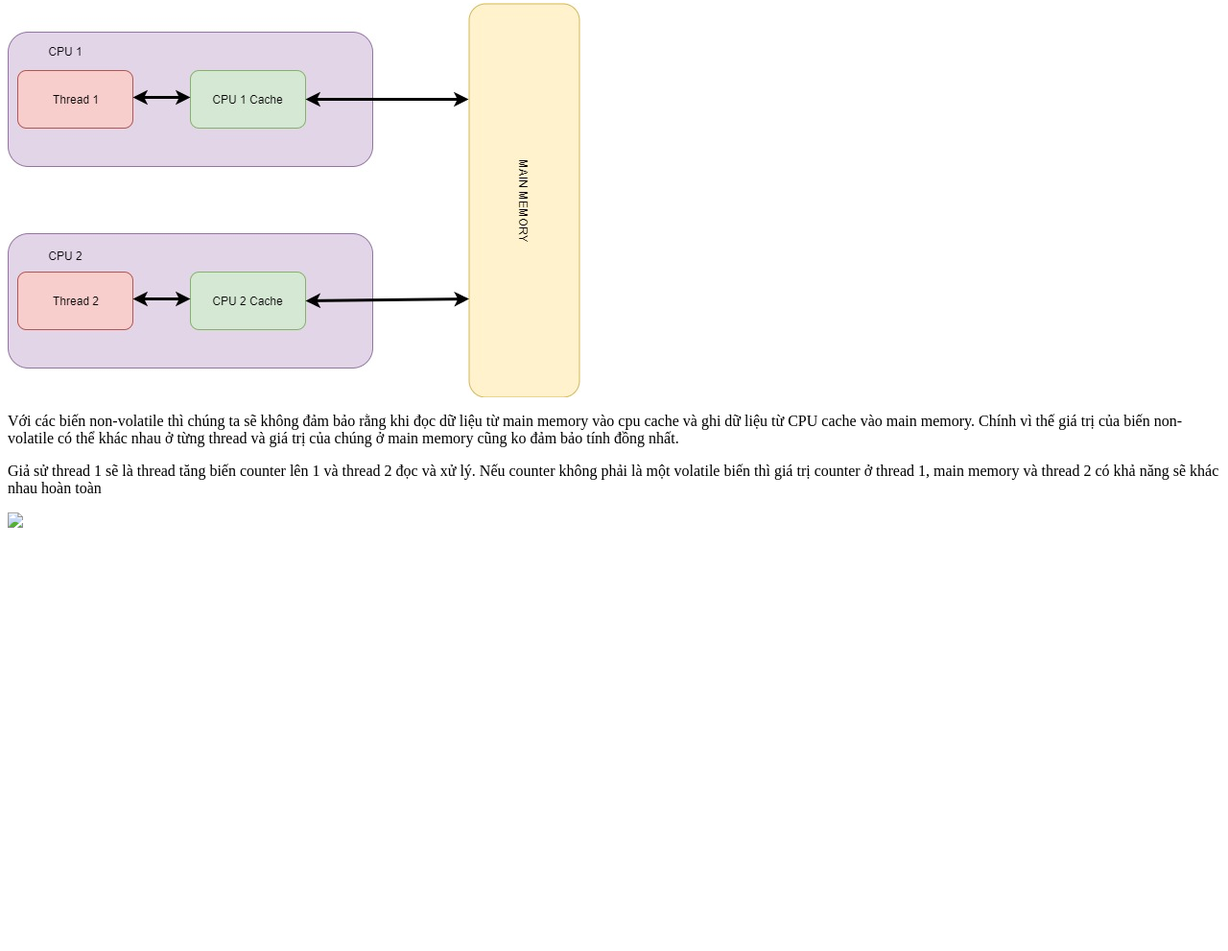
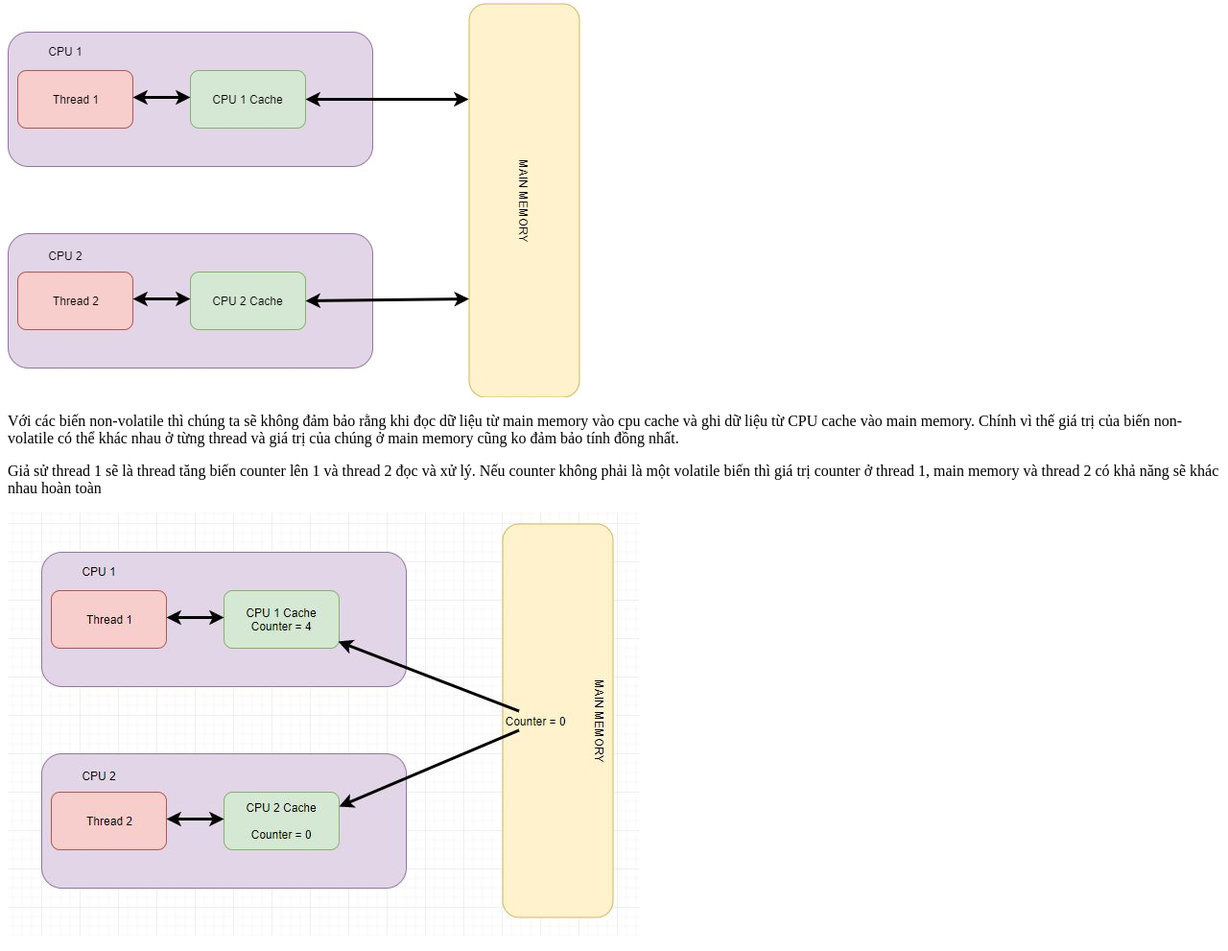
Before and after one commit to tuanhoc8/Embedded_InterviewT8, a plain HTML site: page Variable/Variable.html in a window 1280 px wide. Shown: the part 537-1528 px from the top of the page at 96% size. Before the commit the page ends 1103 px from the top, so only its background shows below. Drawn offline with Linux system fonts and the light colour scheme; files whose address does not match are found by name.

Commit message:
Update Variable.html

```diff
--- a/Variable/Variable.html
+++ b/Variable/Variable.html
@@ -29,6 +29,6 @@
             <p></p><img src="images/volatile1.jpg"></p>
             <p>Với các biến non-volatile thì chúng ta sẽ không đảm bảo rằng khi  đọc dữ liệu từ main memory vào cpu cache và ghi dữ liệu từ CPU cache vào main memory. Chính vì thế giá trị của biến non-volatile có thể khác nhau ở từng thread và giá trị của chúng ở main memory cũng ko đảm bảo tính đồng nhất.</p>
             <p>Giả sử thread 1 sẽ là thread tăng biến counter lên 1 và thread 2 đọc và xử lý. Nếu counter không phải là một volatile biến thì giá trị counter ở thread 1, main memory và thread 2 có khả năng sẽ khác nhau hoàn toàn</p>
-            <p></p><img src="images/volatile2.jpg"></p>
+            <p></p><img src="../images/volatile2.jpg"></p>
         </body>
 </html>
```
